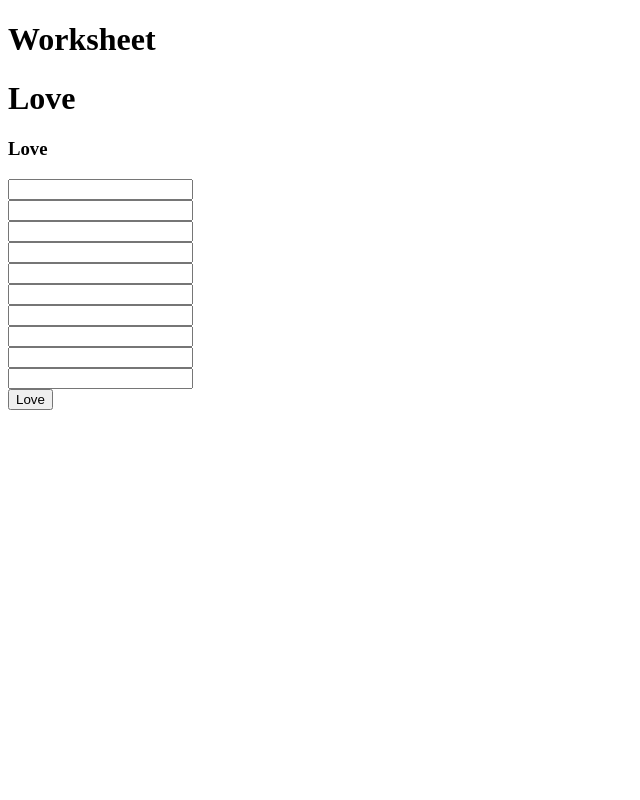
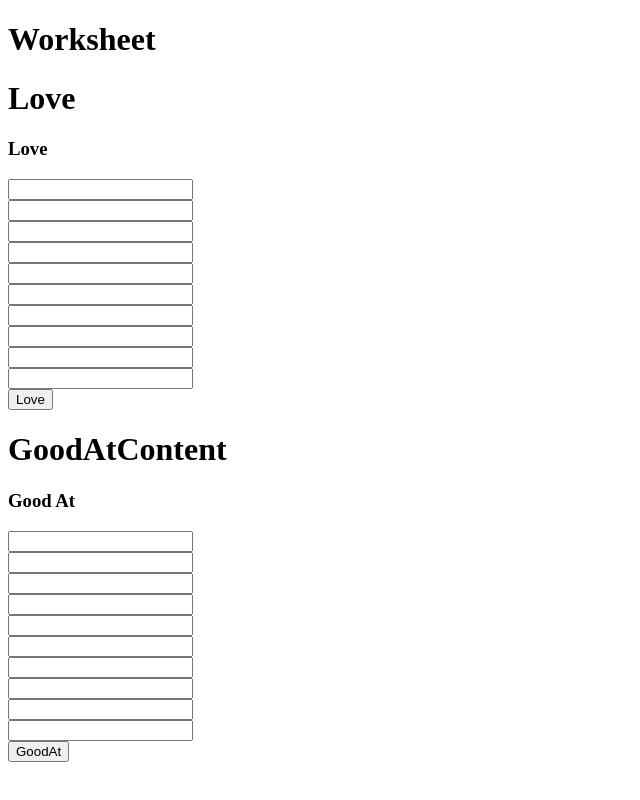
Before and after one commit to CatheryneS/craft-a-business-idea-frontend, a React (Create React App) app: page /worksheet in a window 1280 px wide. Shown: the whole page, without its empty margins (0-640 px from the left). Built offline with nearby package versions, Linux system fonts and the light colour scheme; no server answers.

Commit message:
add good at form

```diff
--- /dev/null
+++ b/src/actions/goodAtForm.js
@@ -0,0 +1,27 @@
+export const updateGoodAtForm = (goodAtContent) => {
+    return ({
+        type: "UPDATE_GOODAT_FORM",
+        goodAtContent
+    })
+}
+
+export const resetGoodAtForm = () => {
+    return ({ type: "UPDATE_GOODAT_FORM" })
+}
+
+export const submitGoodAtForm = (worksheet, userId) => {
+    return dispatch => {
+        return fetch("http://localhost:3001/api/v1/worksheets", {
+            credentials: "include",
+            method: "POST",
+            headers: {
+                "Content-Type": "application/json"
+            },
+            body: JSON.stringify({ worksheet, userId })
+        })
+            .then(resp => resp.json())
+            .then(resp => {
+                console.log(resp)
+            })
+    }
+}
--- /dev/null
+++ b/src/components/GoodAtInput.js
@@ -0,0 +1,92 @@
+import React from 'react';
+
+const GoodAtInput = ({ goodAtContent, updateGoodAtForm, submitGoodAtForm, userId }) => {
+    const handleChange = (event) => {
+        const { name, value } = event.target;
+        const updatedGoodAts = {
+            goodAtContent: {
+                ...goodAtContent,
+                [name]: value
+            }
+        };
+        updateGoodAtForm(updatedGoodAts);
+    };
+
+    const handleSubmit = (event) => {
+        event.preventDefault();
+        submitGoodAtForm(goodAtContent, userId);
+    }
+
+    return (
+        <div>
+            <form onSubmit={handleSubmit}>
+                <h3>Good At</h3>
+                <input
+                    type="text"
+                    name="firstGoodAt"
+                    value={goodAtContent.firstGoodAt}
+                    onChange={handleChange}
+
+                /><br />
+                <input
+                    type="text"
+                    name="secondGoodAt"
+                    value={goodAtContent.secondGoodAt}
+                    onChange={handleChange}
+                /><br />
+                <input
+                    type="text"
+                    name="thirdGoodAt"
+                    value={goodAtContent.thirdGoodAt}
+                    onChange={handleChange}
+                /><br />
+                <input
+                    type="text"
+                    name="fourthGoodAt"
+                    value={goodAtContent.fourthGoodAt}
+                    onChange={handleChange}
+                /><br />
+                <input
+                    type="text"
+                    name="fifthGoodAt"
+                    value={goodAtContent.fifthGoodAt}
+                    onChange={handleChange}
+                /><br />
+                <input
+                    type="text"
+                    name="sixthGoodAt"
+                    value={goodAtContent.sixthGoodAt}
+                    onChange={handleChange}
+                /><br />
+                <input
+                    type="text"
+                    name="seventhGoodAt"
+                    value={goodAtContent.seventhGoodAt}
+                    onChange={handleChange}
+                /><br />
+                <input
+                    type="text"
+                    name="eightGoodAt"
+                    value={goodAtContent.eightGoodAt}
+                    onChange={handleChange}
+                /><br />
+                <input
+                    type="text"
+                    name="ninethGoodAt"
+                    value={goodAtContent.ninethGoodAt}
+                    onChange={handleChange}
+                /><br />
+                <input
+                    type="text"
+                    name="tenthGoodAt"
+                    value={goodAtContent.tenthGoodAt}
+                    onChange={handleChange}
+                /><br />
+                <button type="submit">GoodAt</button>
+            </form>
+        </div >
+
+    )
+}
+
+export default GoodAtInput;
--- /dev/null
+++ b/src/containers/GoodAtForm.js
@@ -0,0 +1,30 @@
+import React, { Component } from 'react'
+import { connect } from 'react-redux'
+import GoodAtInput from '../components/GoodAtInput';
+import { updateGoodAtForm, submitGoodAtForm } from '../actions/goodAtForm';
+
+export class GoodAtForm extends Component {
+    render() {
+        return (
+            <div className="GoodAtForm">
+                <h1>GoodAtContent</h1>
+                <GoodAtInput
+                    goodAtContent={this.props.goodAtContent}
+                    updateGoodAtForm={this.props.updateGoodAtForm}
+                    submitGoodAtForm={this.props.submitGoodAtForm}
+                    userId={this.props.userId}
+                />
+            </div>
+        )
+    }
+}
+
+const mapStateToProps = (state) => {
+    const userId = state.currentUser ? state.currentUser.data.id : ""
+    return {
+        goodAtContent: state.goodAtForm.goodAtContent,
+        userId
+    }
+}
+
+export default connect(mapStateToProps, { updateGoodAtForm, submitGoodAtForm })(GoodAtForm)
--- a/src/containers/Worksheet.js
+++ b/src/containers/Worksheet.js
@@ -1,11 +1,14 @@
 import React from 'react';
+import GoodAtForm from './GoodAtForm';
 import LoveForm from './LoveForm';
+
 
 const Worksheet = () => {
     return (
         <div className="worksheet-form">
             <h1>Worksheet</h1>
             <LoveForm />
+            <GoodAtForm />
         </div>
     )
 }
--- /dev/null
+++ b/src/reducers/goodAtForm.js
@@ -0,0 +1,28 @@
+const initialState = {
+    goodAtContent: {
+        firstGoodAt: "",
+        secondGoodAt: "",
+        thirdGoodAt: "",
+        fourthGoodAt: "",
+        fifthGoodAt: "",
+        sixthGoodAt: "",
+        seventhGoodAt: "",
+        eightGoodAt: "",
+        ninethGoodAt: "",
+        tenthGoodAt: ""
+    }
+}
+const goodAtForm = (state = initialState, action) => {
+    switch (action.type) {
+        case "UPDATE_GOODAT_FORM":
+            return action.goodAtContent
+
+        case "RESET_GOODAT_FORM":
+            return initialState
+
+        default:
+            return state;
+    }
+}
+
+export default goodAtForm;
--- a/src/store.js
+++ b/src/store.js
@@ -5,12 +5,14 @@ import currentUser from './reducers/currentUser';
 import loginForm from './reducers/loginForm';
 import signUpForm from './reducers/signUp';
 import loveForm from './reducers/loveForm';
+import goodAtForm from './reducers/goodAtForm'
 
 const rootReducer = combineReducers({
     currentUser,
     loginForm,
     signUpForm,
-    loveForm
+    loveForm,
+    goodAtForm
 });
 
 const composeEnhancer = window.__REDUX_DEVTOOLS_EXTENSION_COMPOSE__ || compose;
```
